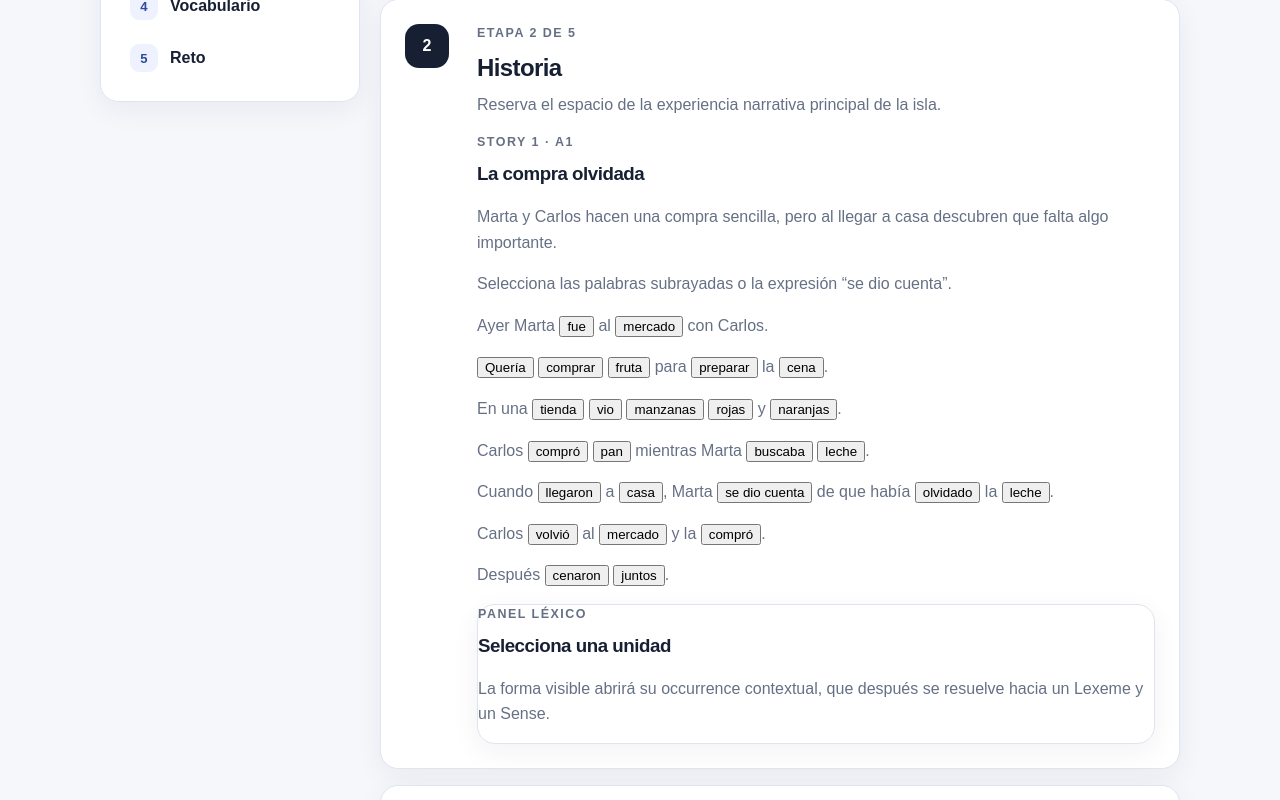
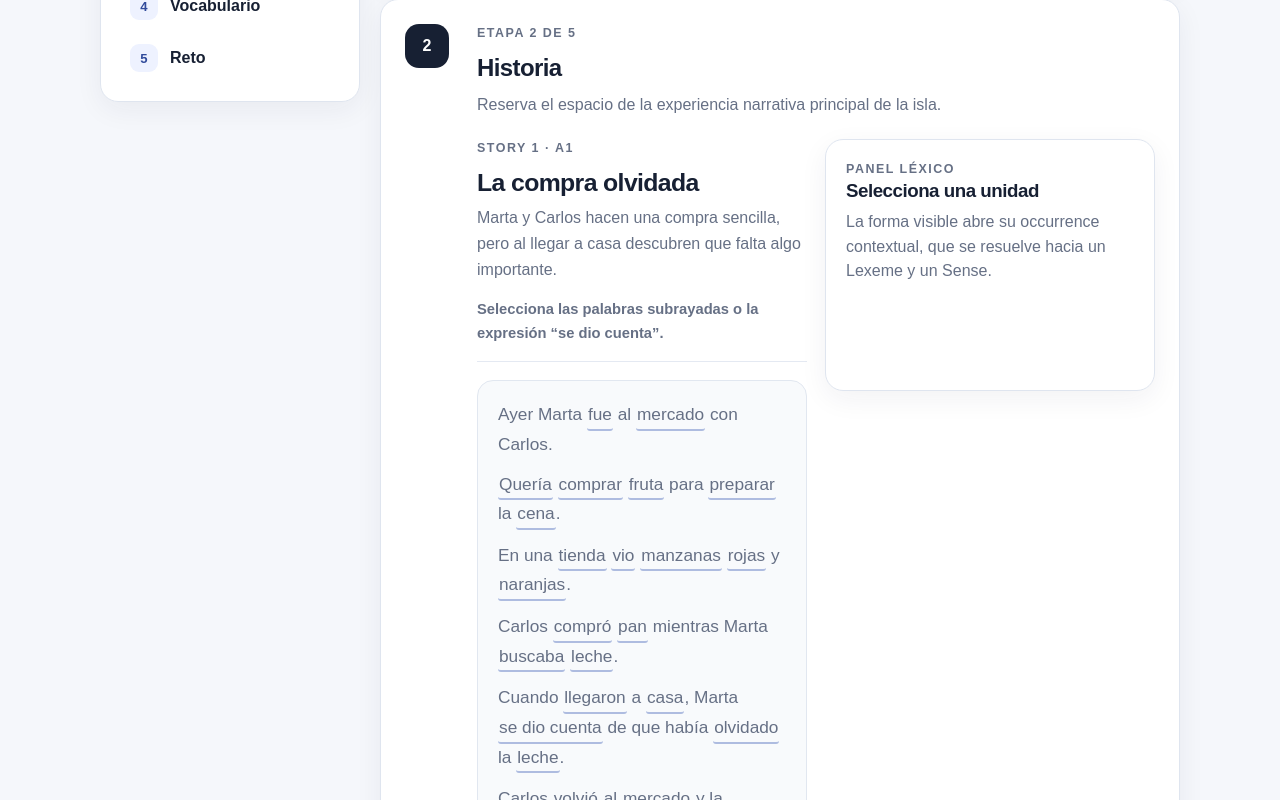
Before and after one commit to materiasordenadas-del/SpanStories, a Next.js app: page /niveles/a1/modulos/1/islas/1 in a window 1280 px wide. Shown: the part 560-1360 px from the top of the page. Built offline with nearby package versions, Linux system fonts and the light colour scheme.

Commit message:
refactor: scope story reader styles

```diff
--- a/components/story-reader.tsx
+++ b/components/story-reader.tsx
@@ -3,6 +3,7 @@
 import { useState } from "react";
 import { A1_STORY_1 } from "@/content/a1/module-1/island-1/story-1";
 import type { LearnerDeclaredState } from "@/lib/lexical-prototype";
+import styles from "./story-reader.module.css";
 
 const story = A1_STORY_1;
 
@@ -69,18 +70,18 @@ export function StoryReader() {
   }
 
   return (
-    <div className="story-reader">
-      <section className="story-reading-column" aria-labelledby="story-title">
-        <div className="story-reader-heading">
+    <div className={styles.storyReader}>
+      <section className={styles.readingColumn} aria-labelledby="story-title">
+        <div className={styles.heading}>
           <p className="eyebrow">Story 1 · A1</p>
           <h3 id="story-title">{story.title}</h3>
           <p>{story.summary}</p>
-          <p className="story-instruction">
+          <p className={styles.instruction}>
             Selecciona las palabras subrayadas o la expresión “se dio cuenta”.
           </p>
         </div>
 
-        <div className="story-text" lang="es">
+        <div className={styles.storyText} lang="es">
           {story.sentences.map((sentence) => (
             <p key={sentence.id}>
               {sentence.segments.map((segment, index) => {
@@ -99,7 +100,7 @@ export function StoryReader() {
                 return (
                   <button
                     aria-pressed={isSelected}
-                    className={`lexical-occurrence${isSelected ? " selected" : ""}`}
+                    className={`${styles.occurrence}${isSelected ? ` ${styles.selected}` : ""}`}
                     key={occurrence.id}
                     onClick={() => setSelectedOccurrenceId(occurrence.id)}
                     type="button"
@@ -113,32 +114,37 @@ export function StoryReader() {
         </div>
       </section>
 
-      <aside className="card lexical-panel" aria-live="polite">
+      <aside className={`card ${styles.panel}`} aria-live="polite">
         {selectedOccurrence && selectedLexeme && selectedSense ? (
           <>
-            <div className="lexical-panel-header">
+            <div className={styles.panelHeader}>
               <div>
                 <p className="eyebrow">Unidad léxica</p>
                 <h3>{selectedLexeme.canonicalForm}</h3>
-                <p className="lexical-meta">
+                <p className={styles.meta}>
                   {selectedLexeme.partOfSpeech} · {selectedLexeme.lexicalType}
                 </p>
               </div>
-              <span className="surface-badge">{selectedOccurrence.surface}</span>
+              <span className={styles.surfaceBadge}>
+                {selectedOccurrence.surface}
+              </span>
             </div>
 
-            <div className="lexical-definition">
+            <div className={styles.definition}>
               <strong>{selectedSense.glossEn}</strong>
               <p>{selectedSense.definitionEs}</p>
             </div>
 
-            <div className="learner-state-block">
-              <p className="panel-label">¿Qué tan bien conoces esta unidad?</p>
-              <div className="learner-state-options">
+            <div className={styles.stateBlock}>
+              <p className={styles.panelLabel}>
+                ¿Qué tan bien conoces esta unidad?
+              </p>
+              <div className={styles.stateOptions}>
                 {STATE_OPTIONS.map((option) => (
                   <button
                     aria-pressed={currentLearnerState === option.value}
-                    className={`learner-state-button state-${option.value.toLowerCase()}`}
+                    className={styles.stateButton}
+                    data-state={option.value}
                     key={option.value}
                     onClick={() => declareState(option.value)}
                     type="button"
@@ -147,26 +153,27 @@ export function StoryReader() {
                   </button>
                 ))}
               </div>
-              <p className="state-caption">
+              <p className={styles.stateCaption}>
                 Estado actual: {currentLearnerState ?? "Sin declarar"}. En Fase 3
                 se conserva solo durante esta sesión.
               </p>
             </div>
 
-            <div className="context-block">
-              <p className="panel-label">En este encuentro</p>
+            <div className={styles.contextBlock}>
+              <p className={styles.panelLabel}>En este encuentro</p>
               <p>{getSentenceText(selectedOccurrence.sentenceId)}</p>
             </div>
 
-            <div className="context-block">
-              <p className="panel-label">
-                Encuentros de “{selectedLexeme.canonicalForm}” en esta historia · {relatedOccurrences.length}
+            <div className={styles.contextBlock}>
+              <p className={styles.panelLabel}>
+                Encuentros de “{selectedLexeme.canonicalForm}” en esta historia ·{" "}
+                {relatedOccurrences.length}
               </p>
-              <ul className="context-list">
+              <ul className={styles.contextList}>
                 {relatedOccurrences.map((occurrence) => (
                   <li key={occurrence.id}>
                     <button
-                      className="context-link"
+                      className={styles.contextLink}
                       onClick={() => setSelectedOccurrenceId(occurrence.id)}
                       type="button"
                     >
@@ -178,11 +185,11 @@ export function StoryReader() {
             </div>
 
             {selectedLexeme.lexicalType === "MULTIWORD" ? (
-              <div className="occurrence-parts">
-                <p className="panel-label">Partes de la occurrence</p>
-                <div className="part-list">
+              <div className={styles.parts}>
+                <p className={styles.panelLabel}>Partes de la occurrence</p>
+                <div className={styles.partList}>
                   {selectedOccurrence.parts.map((part) => (
-                    <span className="part-chip" key={part.id}>
+                    <span className={styles.partChip} key={part.id}>
                       {part.text} · {part.role}
                     </span>
                   ))}
@@ -191,12 +198,12 @@ export function StoryReader() {
             ) : null}
           </>
         ) : (
-          <div className="lexical-empty-state">
+          <div className={styles.emptyState}>
             <p className="eyebrow">Panel léxico</p>
             <h3>Selecciona una unidad</h3>
             <p>
-              La forma visible abrirá su occurrence contextual, que después se
-              resuelve hacia un Lexeme y un Sense.
+              La forma visible abre su occurrence contextual, que se resuelve
+              hacia un Lexeme y un Sense.
             </p>
           </div>
         )}
```
